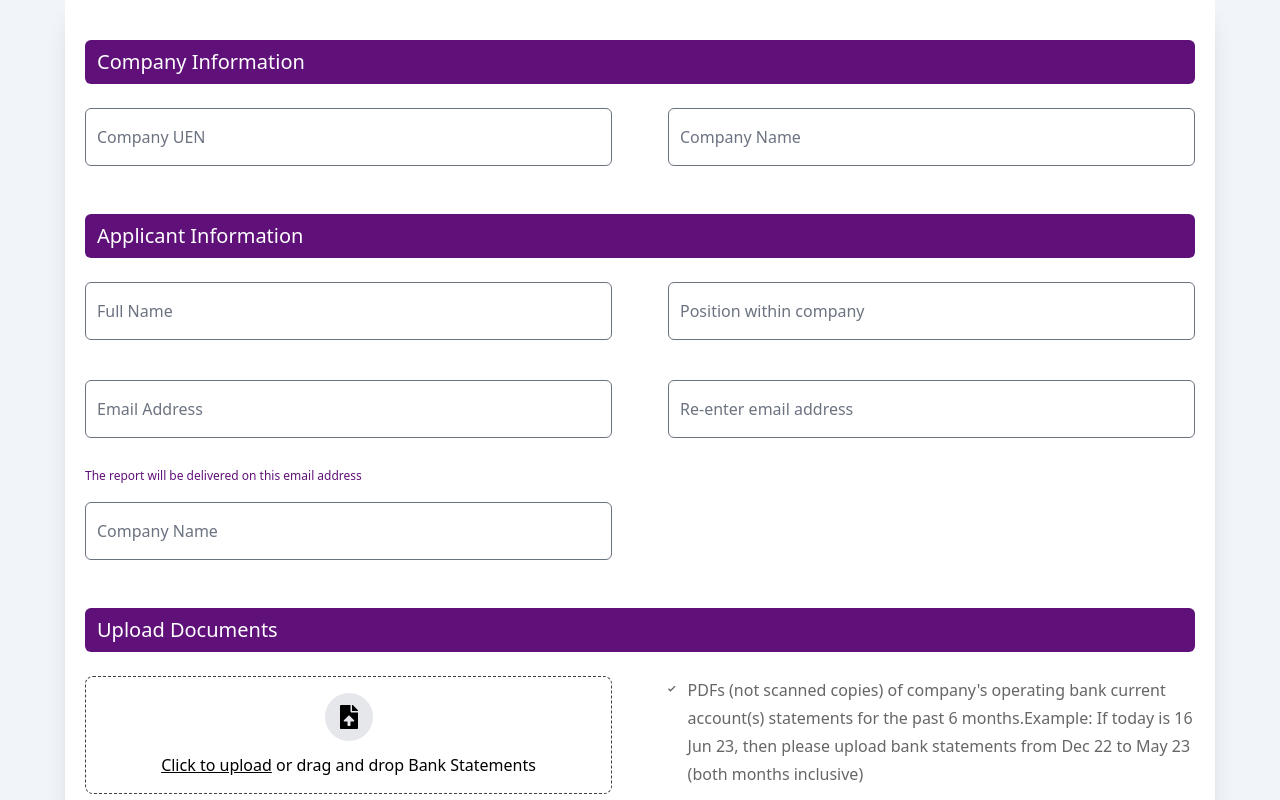
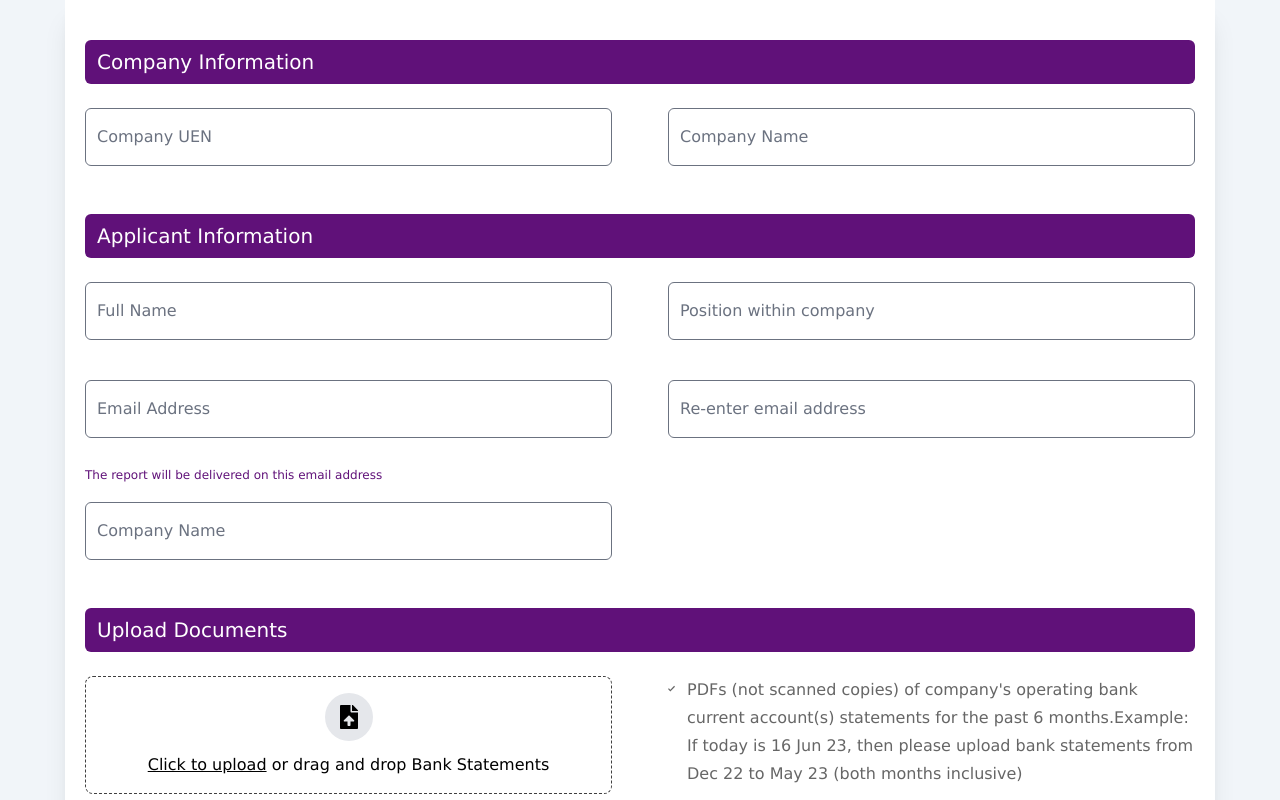
Before and after one commit to mrgk21/credilinq-frontend, a Next.js app: page / in a window 1280 px wide. Shown: the top 800 px of the page. Built offline with nearby package versions, Linux system fonts and the light colour scheme.

Commit message:
dev: added custom font

```diff
--- a/src/components/forms/newVendor/vendor.validation.ts
+++ b/src/components/forms/newVendor/vendor.validation.ts
@@ -3,8 +3,8 @@ import * as yup from "yup";
 export const vendorSchema = yup.object().shape({
 	comp_uen: yup.string().min(9).max(10).required("Company UEN is required"), // regex validation for the string
 	comp_name: yup.string().min(3).max(50).required("Company Name is required"),
-	appl_name: yup.string().min(3).max(50).required(),
-	appl_pos: yup.string().min(3).max(50).required(),
+	appl_name: yup.string().min(3).max(50).required("Full Name is required"),
+	appl_pos: yup.string().min(3).max(50).required("Company Position is required"),
 	appl_email1: yup.string().email().defined().required("Email is required"),
 	appl_email2: yup
 		.string()
@@ -12,14 +12,14 @@ export const vendorSchema = yup.object().shape({
 		.notOneOf([yup.ref("appl_email1")], "Email does not match")
 		.defined()
 		.required(),
-	appl_mobile: yup.string().length(8), //+65 to to added to start to make it a singapore number
+	appl_mobile: yup.string().length(8, "Mobile must contain 8 digits"), //+65 to to added to start to make it a singapore number
 	doc1: yup.mixed().defined("Document must be uploaded").required(),
 	doc2: yup.mixed().defined("Document must be uploaded").required(),
 	doc3: yup.mixed().defined("Document must be uploaded").required(),
 	doc4: yup.mixed().defined("Document must be uploaded").required(),
 	doc5: yup.mixed().defined("Document must be uploaded").required(),
 	doc6: yup.mixed().defined("Document must be uploaded").required(),
-	tnc: yup.bool().isTrue("Check Terms and Conditions to proceed").required(),
+	tnc: yup.bool().isTrue("Check the Terms and Conditions to proceed").required(),
 });
 
 export type VendorType = yup.InferType<typeof vendorSchema>;
--- /dev/null
+++ b/src/components/init.tsx
@@ -0,0 +1,11 @@
+import { ReactNode } from "react";
+
+interface Props {
+	children: ReactNode;
+}
+
+const Init = ({ children }: Props) => {
+	return <main className="font-dejavu">{children}</main>;
+};
+
+export default Init;
--- a/src/pages/_app.tsx
+++ b/src/pages/_app.tsx
@@ -1,8 +1,13 @@
+import Init from "@src/components/init";
 import "@src/styles/globals.css";
 import type { AppProps } from "next/app";
 
 const App = ({ Component, pageProps }: AppProps) => {
-	return <Component {...pageProps} />;
+	return (
+		<Init>
+			<Component {...pageProps} />
+		</Init>
+	);
 };
 
 export default App;
--- a/src/styles/globals.css
+++ b/src/styles/globals.css
@@ -25,3 +25,8 @@ body {
     )
     rgb(var(--background-start-rgb));
 }
+
+@font-face {
+  font-family: 'dejavu';
+  src: url('/fonts/dejavu-sans.book.ttf');
+}
--- /dev/null
+++ b/src/utils/init/font.config.ts
@@ -0,0 +1,3 @@
+import localFont from "next/font/local";
+
+export const Dejavu = localFont({ src: "./fonts/dejavu-sans.book.ttf" });
--- a/tailwind.config.js
+++ b/tailwind.config.js
@@ -7,6 +7,9 @@ module.exports = {
 	],
 	theme: {
 		extend: {
+			fontFamily: {
+				dejavu: ["dejavu"],
+			},
 			colors: {
 				purple: "#601179",
 				text_gray: "#666666",
```
Also changed, not shown: public/fonts/dejavu-sans.book.ttf (added), public/images/logo.svg (renamed from public/logo.svg), src/components/common/checkbox.tsx (added), src/utils/init/apollo.config.ts (added), src/utils/init/apollo.init.ts (deleted).
